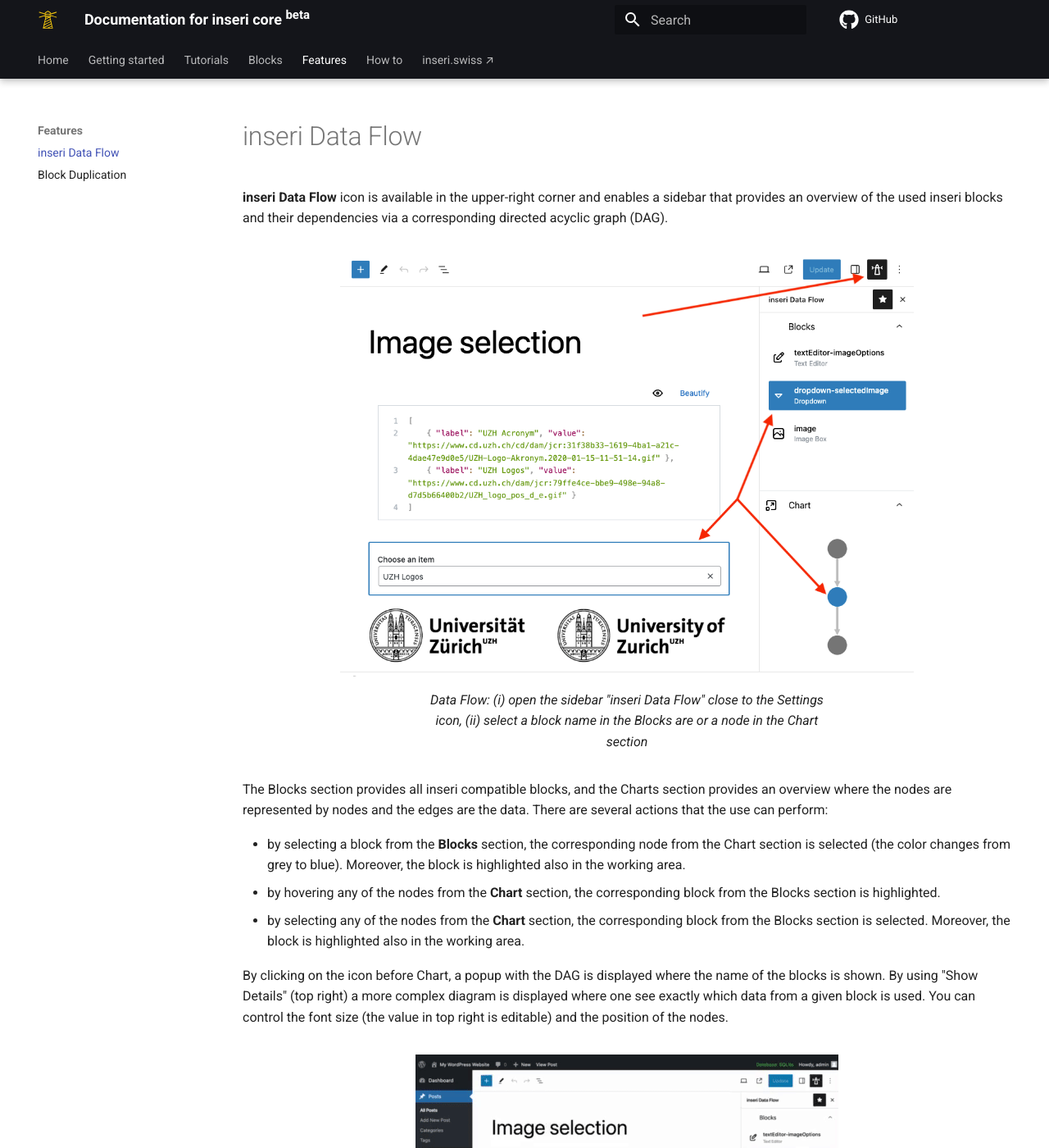
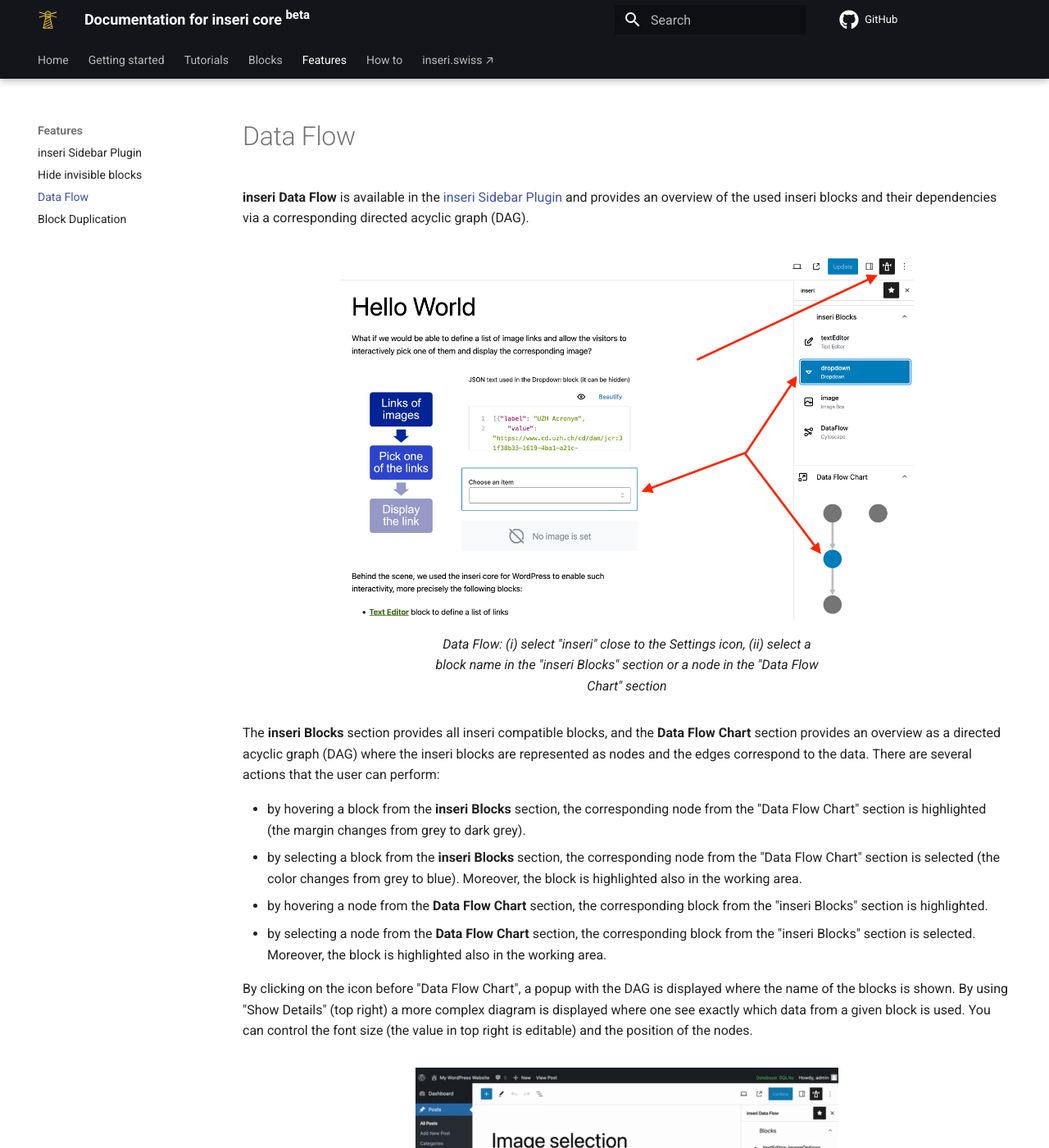
Before and after one commit to inseri-swiss/inseri-core-wp, an MkDocs documentation site: the page built from docs/features/dataFlow.md, in a window 1280 px wide and 1400 px high. Shown: the whole window at 82% size. Built offline with MkDocs 1.6.1 and Material for MkDocs 9.7.7, drawn with Linux system fonts in a browser that asks for light colours; comment, search, counter and statistics services are not loaded; some of the changed text lies outside the part shown.

Commit message:
docs: update features

```diff
--- a/docs/features/dataFlow.md
+++ b/docs/features/dataFlow.md
@@ -1,23 +1,24 @@
-# inseri Data Flow
+# Data Flow
 
-**inseri Data Flow** icon is available in the upper-right corner and enables a sidebar that provides an overview of the used inseri blocks and their dependencies via a corresponding directed acyclic graph (DAG).
+**inseri Data Flow** is available in the [inseri Sidebar Plugin](../features/sidebar.md){:target="\_blank"} and provides an overview of the used inseri blocks and their dependencies via a corresponding directed acyclic graph (DAG).
 
 <figure markdown>
 ![Data Flow](../assets/data_flow.png){width="700"}
-  <figcaption> Data Flow: (i) open the sidebar "inseri Data Flow" close to the Settings icon, (ii) select a block name in the Blocks are or a node in the Chart section </figcaption>
+  <figcaption> Data Flow: (i) select "inseri" close to the Settings icon, (ii) select a block name in the "inseri Blocks" section or a node in the "Data Flow Chart" section </figcaption>
 </figure>
 
-The Blocks section provides all inseri compatible blocks, and the Charts section provides an overview where the nodes are represented by nodes and the edges are the data. There are several actions that the use can perform:
+The **inseri Blocks** section provides all inseri compatible blocks, and the **Data Flow Chart** section provides an overview as a directed acyclic graph (DAG) where the inseri blocks are represented as nodes and the edges correspond to the data. There are several actions that the user can perform:
 
-- by selecting a block from the **Blocks** section, the corresponding node from the Chart section is selected (the color changes from grey to blue). Moreover, the block is highlighted also in the working area.
-- by hovering any of the nodes from the **Chart** section, the corresponding block from the Blocks section is highlighted.
-- by selecting any of the nodes from the **Chart** section, the corresponding block from the Blocks section is selected. Moreover, the block is highlighted also in the working area.
+- by hovering a block from the **inseri Blocks** section, the corresponding node from the "Data Flow Chart" section is highlighted (the margin changes from grey to dark grey).
+- by selecting a block from the **inseri Blocks** section, the corresponding node from the "Data Flow Chart" section is selected (the color changes from grey to blue). Moreover, the block is highlighted also in the working area.
+- by hovering a node from the **Data Flow Chart** section, the corresponding block from the "inseri Blocks" section is highlighted.
+- by selecting a node from the **Data Flow Chart** section, the corresponding block from the "inseri Blocks" section is selected. Moreover, the block is highlighted also in the working area.
 
-By clicking on the icon before Chart, a popup with the DAG is displayed where the name of the blocks is shown. By using "Show Details" (top right) a more complex diagram is displayed where one see exactly which data from a given block is used. You can control the font size (the value in top right is editable) and the position of the nodes.
+By clicking on the icon before "Data Flow Chart", a popup with the DAG is displayed where the name of the blocks is shown. By using "Show Details" (top right) a more complex diagram is displayed where one see exactly which data from a given block is used. You can control the font size (the value in top right is editable) and the position of the nodes.
 
 <figure markdown>
 ![Data Flow Modal](../assets/data_flow_modal.gif)
-  <figcaption> Data Flow Popup: click on the icon before Chart. </figcaption>
+  <figcaption> Data Flow Popup: click on the icon before "Data Flow Chart". </figcaption>
 </figure>
 
-To reproduce this example please follow [Hello World tutorial](../tutorials/hello-world.md){:target="\_blank"}.
+A similar example can be obtain by following [Hello World tutorial](../tutorials/hello-world.md){:target="\_blank"}.
--- a/mkdocs.yml
+++ b/mkdocs.yml
@@ -26,6 +26,8 @@ nav:
       - 'blocks/webApi.md'
       - 'blocks/zenodo.md'
   - 'Features':
+      - 'features/sidebar.md'
+      - 'features/hideInvisibleBlocks.md'
       - 'features/dataFlow.md'
       - 'features/blockDuplication.md'
   - 'How to':
```
Also changed, not shown: docs/features/hideInvisibleBlocks.md (added, +10 -0 lines), docs/features/sidebar.md (added, +22 -0 lines), docs/tutorials/hello-world.md (+5 -1 lines), docs/assets/data_flow.png, docs/assets/invisible_blocks.gif (added), docs/assets/sidebar_pin.png (added), docs/assets/sidebar_select_inseri.png (added), docs/assets/siderbar_inseri.png (added).
